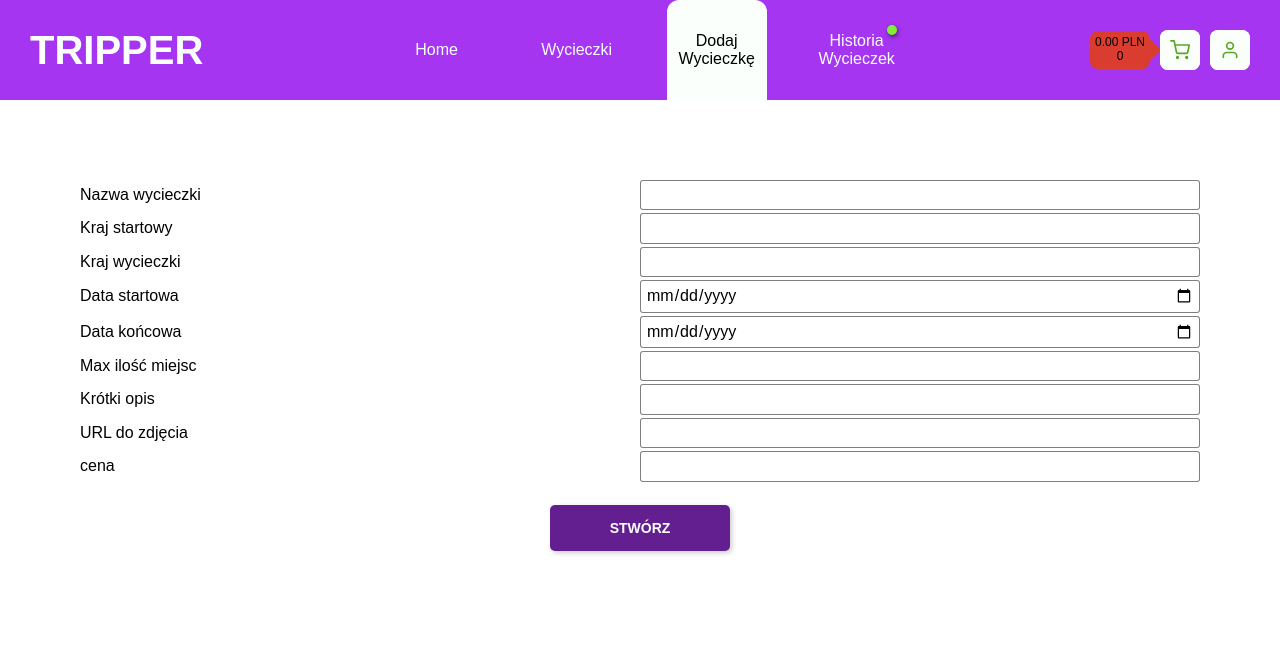
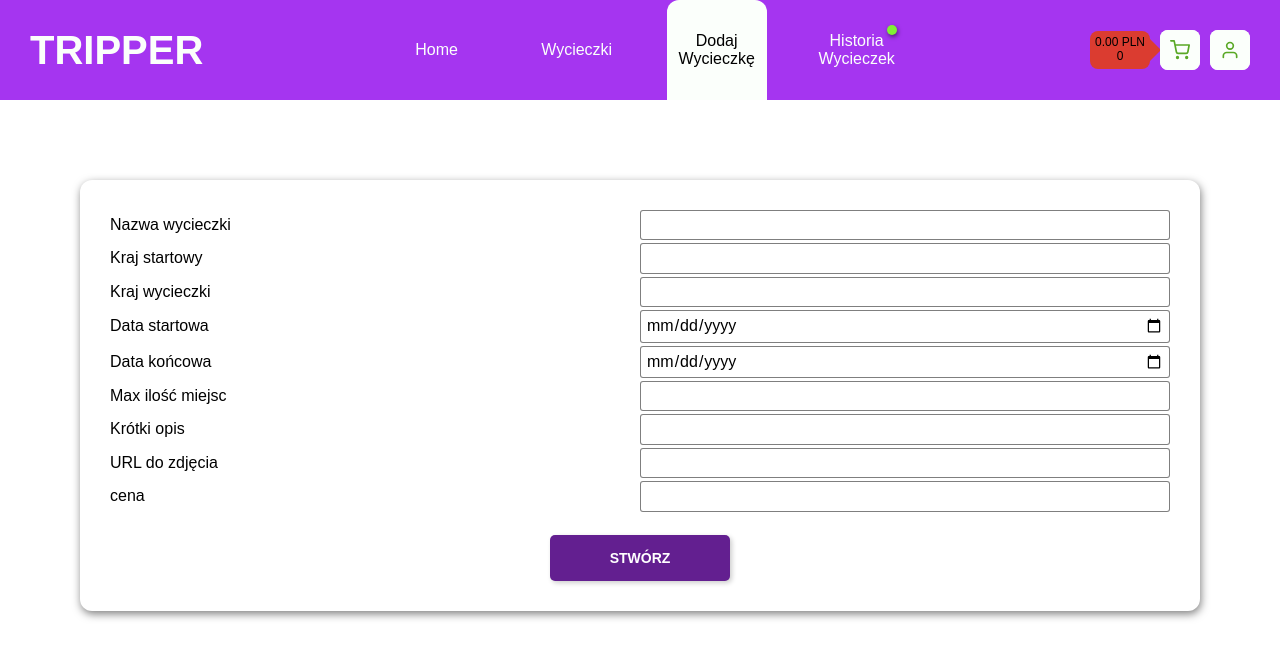
Before and after one commit to ShockOfficial/WDAI, an Angular app in the folder Lab_5/Zadanie2/: page /add in a window 1280 px wide. Shown: the top 658 px of the page. Built offline with nearby package versions, Linux system fonts and the light colour scheme.

Commit message:
change styling

```diff
--- a/Lab_5/Zadanie2/src/app/create-form/create-form.component.scss
+++ b/Lab_5/Zadanie2/src/app/create-form/create-form.component.scss
@@ -5,6 +5,10 @@
 	justify-content: center;
 	flex-direction: column;
 	gap: 0.3rem 3rem;
+	box-shadow: 1px 3px 8px rgba(0, 0, 0, 0.5);
+	padding: 3rem;
+	border-radius: 12px;
+
 	&__item {
 		display: flex;
 		align-items: center;
--- a/Lab_5/Zadanie2/src/app/home-screen/home-screen.component.html
+++ b/Lab_5/Zadanie2/src/app/home-screen/home-screen.component.html
@@ -117,7 +117,7 @@
 </main>
 <footer class="footer">
 	<div class="footer__box">
-		<p class="footer__name">Tripper - wycieczki</p>
+		<p class="footer__name">TRIPPER - wycieczki</p>
 		<div class="footer__contact">
 			<p class="footer__name">Tel: 555-555-55</p>
 			<p class="footer__name">E-mail: example@example.com</p>
--- a/Lab_5/Zadanie2/src/app/home-screen/home-screen.component.scss
+++ b/Lab_5/Zadanie2/src/app/home-screen/home-screen.component.scss
@@ -87,7 +87,12 @@
 		padding: 4rem;
 		box-shadow: 3px 4px 8px rgba(0, 0, 0, 0.5);
 		border-radius: 8px;
-		background-image: linear-gradient(120deg, #f6d465 0%, #fd9f85 100%);
+		background-image: linear-gradient(
+			145deg,
+			rgb(196, 9, 68) 0%,
+			rgb(116, 12, 181) 100%
+		);
+		color: #fff;
 		z-index: 1;
 		&:not(:last-of-type) {
 			margin-bottom: 2rem;
```
